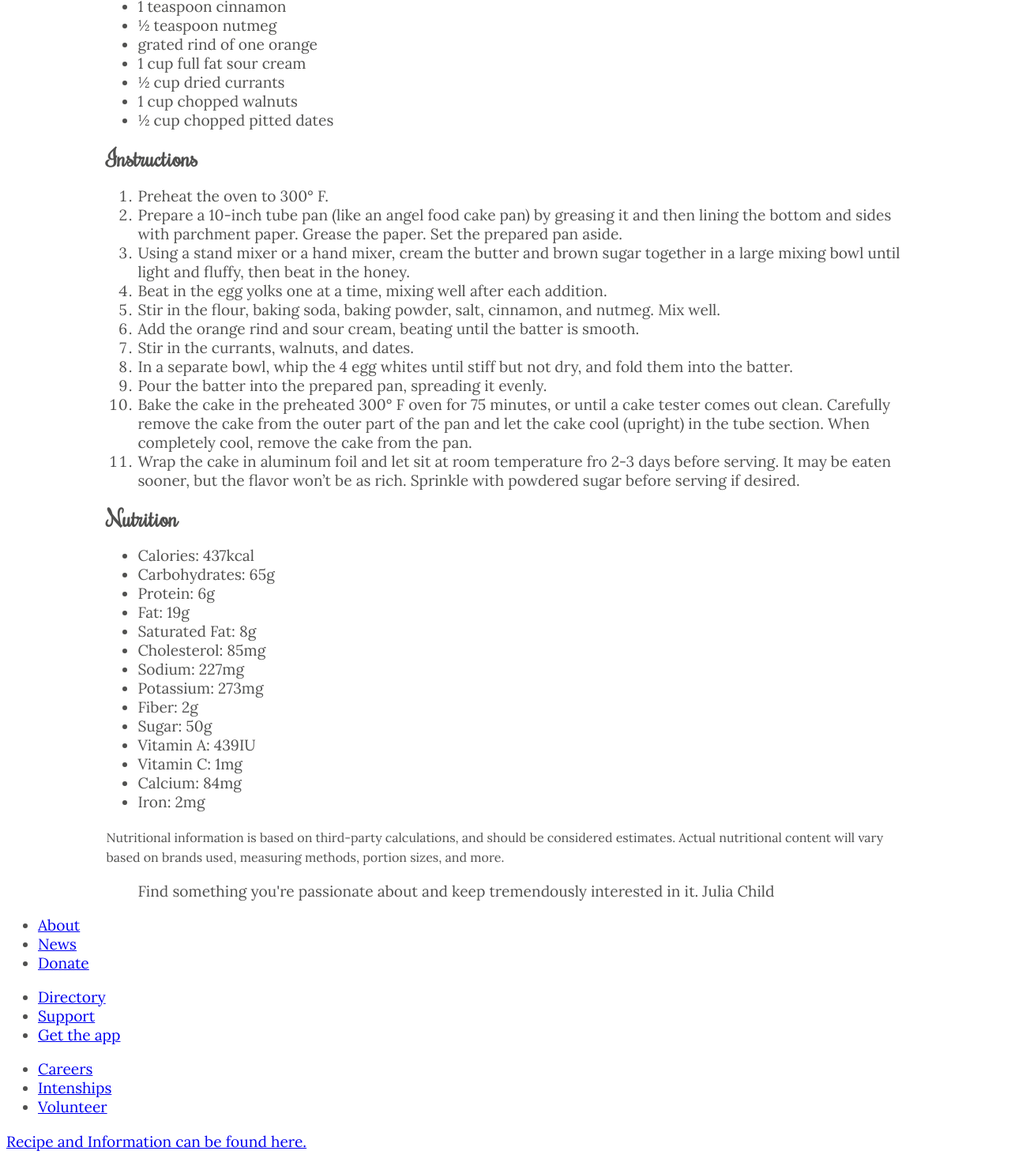
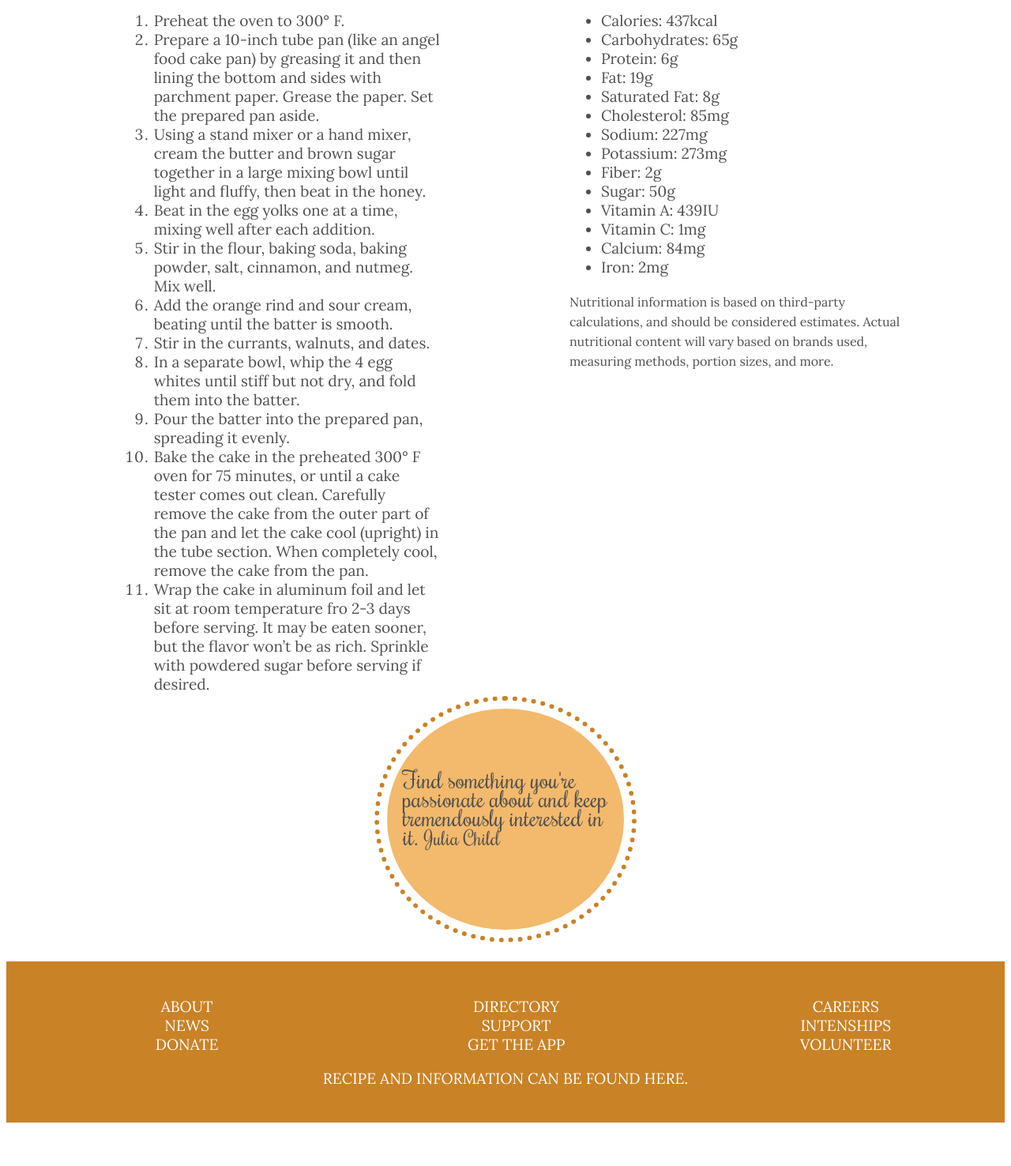
Before and after one commit to skceecee/skceecee.github.io, a plain HTML site: page recipe.html in a window 1280 px wide. Shown: the part 1177-2653 px from the top of the page at 79% size. After the commit the page ends 2606 px from the top, so only its background shows below. Drawn offline with Linux system fonts and the light colour scheme.

Commit message:
finished

```diff
--- a/css/recipe-style.css
+++ b/css/recipe-style.css
@@ -83,3 +83,72 @@ html {
     text-align: center;
     font-size: 1.2rem;
   }
+
+  .emoji::after{
+      content: "\1f370";
+  }
+
+  .details,
+  .ingredients,
+  .instructions,
+  .nutrition {
+      width: 40%;
+      float: left;
+  }
+
+
+  .details,
+  .instructions{
+       margin-right:16%;
+       margin-left:2%;
+  }
+
+  blockquote{
+      clear:both;
+      width: 300px;
+      height: 280px;
+      padding: 78px 16px 0 20px;
+      border-radius: 50%;
+      background-color: #f3b96c;
+      outline: dotted 6px #c98226;
+      outline-offset: 10px;
+      font-family: 'Rochester';
+      font-size: 30px;
+      margin: 40px auto;
+  }
+blockquote small{
+      text-align: right;
+}
+
+
+  footer{
+    background-color: #c98226;
+    color:white;
+    padding: 2% 0;
+    margin-top: 10px;
+  }
+
+  footer a {
+    display: block;
+    text-align: center;
+    text-transform: uppercase;
+    text-decoration: none;
+    color: white;
+  }
+
+  footer ul{
+    list-style-type: none;
+  }
+
+
+  .col1,
+  .col2,
+  .col3 {
+     display:block;
+     float: left;
+     width: 33%;
+  }
+
+  footer p{
+    clear: both;
+  }
--- a/recipe.html
+++ b/recipe.html
@@ -58,6 +58,7 @@
             </ul>
         </section>
 
+        <section class="ingredients">
             <h2>Ingredients</h2>
             <ul>
             <li>    ½ cup unsalted butter at room temperature</li>
@@ -77,6 +78,9 @@
             <li>    ½ cup chopped pitted dates</li>
             </ul>
 
+        </section>
+
+        <section class="instructions">
             <h2>Instructions</h2>
             <ol>
                 <li>Preheat the oven to 300° F.</li>
@@ -91,7 +95,9 @@
                 <li>Bake the cake in the preheated 300° F oven for 75 minutes, or until a cake tester comes out clean. Carefully remove the cake from the outer part of the pan and let the cake cool (upright) in the tube section. When completely cool, remove the cake from the pan.</li>
                 <li>Wrap the cake in aluminum foil and let sit at room temperature fro 2-3 days before serving. It may be eaten sooner, but the flavor won’t be as rich. Sprinkle with powdered sugar before serving if desired.</li>
             </ol>
+        </section>
 
+        <section class="nutrition">
             <h2>Nutrition</h2>
             <ul>
                 <li>Calories: 437kcal</li>
@@ -109,6 +115,7 @@
                 <li>Calcium: 84mg</li>
                 <li>Iron: 2mg</li>
             </ul>
+        </section>
 
         <small>
         Nutritional information is based on third-party calculations, and should be considered estimates. Actual
@@ -116,7 +123,7 @@
         </small>
         <blockquote>
             Find something you're passionate about and keep tremendously interested in it.
-            Julia Child
+            <small>Julia Child</small>
         </blockquote>
     </main>
 
```
Lines whose indentation alone changed are shown as unchanged.
